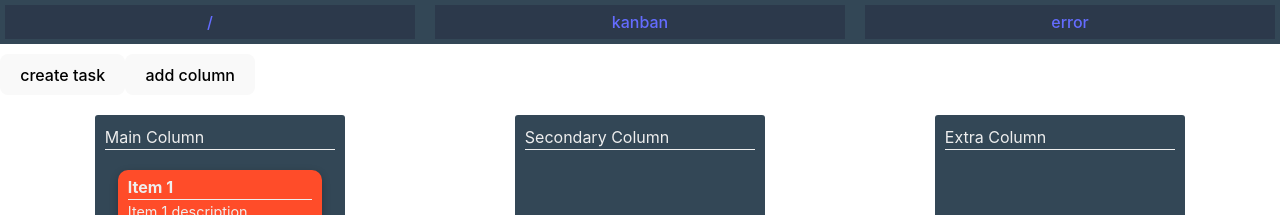
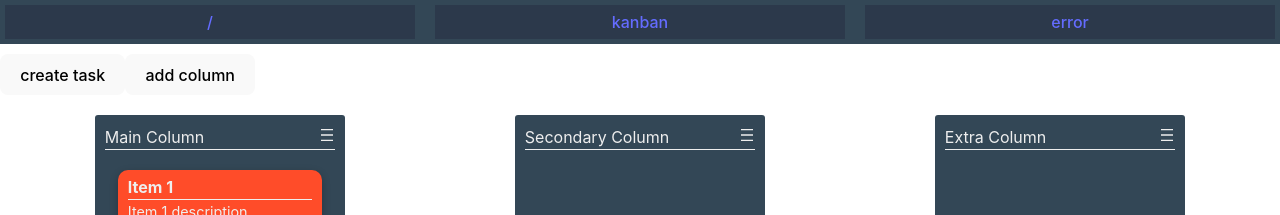
Before and after one commit to Daamii/kanban, a React (Vite) app: page /kanban in a window 1280 px wide. Shown: the top 215 px of the page. Built offline with nearby package versions, Linux system fonts and the light colour scheme.

Commit message:
capability to modify column name anytime

```diff
--- a/src/components/Inputs/TextInput.tsx
+++ b/src/components/Inputs/TextInput.tsx
@@ -4,11 +4,13 @@ import "./inputs.scss";
 
 interface TextInputProps {
   placeholder?: string;
+  defaulValue?: string;
   onInputChange: (value: string) => void;
 }
 
 const TextInput: React.FC<TextInputProps> = ({
   placeholder,
+  defaulValue,
   onInputChange,
 }) => {
   const handleChange = (event: React.ChangeEvent<HTMLInputElement>) => {
@@ -20,6 +22,7 @@ const TextInput: React.FC<TextInputProps> = ({
     <input
       type="text"
       className="text-input"
+      defaultValue={defaulValue}
       placeholder={placeholder}
       onChange={handleChange}
     />
--- a/src/features/Kanban/KanbanColumn.tsx
+++ b/src/features/Kanban/KanbanColumn.tsx
@@ -1,9 +1,13 @@
-import React from "react";
+import React, { useState } from "react";
 import { KanbanCard } from "./KanbanCard";
 import { ColumnnType, TaskType } from "../../Types/types";
+import { MdDensityMedium as Burger } from "react-icons/md";
+import TextInput from "../../components/Inputs/TextInput";
+import { useDispatch } from "react-redux";
+import { updateColumn } from "../../store/kanbanSlice";
 
 interface ColumnProps {
-  status: ColumnnType;
+  column: ColumnnType;
   items: TaskType[];
   isDragging: boolean;
   handleDragging: (dragging: boolean) => void;
@@ -12,23 +16,26 @@ interface ColumnProps {
 }
 
 export const KanbanColumn = ({
-  status,
+  column,
   items,
   isDragging,
   handleDragging,
   handleUpdateList,
   handleRemoveFromList,
 }: ColumnProps) => {
+  const [editionModeActive, setEditionModeActive] = useState(false);
   const handleDragOver = (e: React.DragEvent<HTMLDivElement>) => {
     e.preventDefault();
   };
   const handleDrop = (e: React.DragEvent<HTMLDivElement>) => {
     e.preventDefault();
-    console.debug("dropping: ", e.dataTransfer.getData("text"), " at ", status);
+    console.debug("dropping: ", e.dataTransfer.getData("text"), " at ", column);
     const id = e.dataTransfer.getData("text");
-    handleUpdateList(id, status.uuid);
+    handleUpdateList(id, column.uuid);
     handleDragging(false);
   };
+
+  const toggleEditionMode = () => setEditionModeActive((prev) => !prev);
 
   return (
     <div
@@ -36,11 +43,20 @@ export const KanbanColumn = ({
       onDragOver={handleDragOver}
       onDrop={handleDrop}
     >
-      <div className="kanban-column__title">{status.label}</div>
+      <div className="kanban-column__header">
+        <div className="kanban-column__header__title">{column.label}</div>
+        <div
+          className="kanban-column__header__burger"
+          onClick={toggleEditionMode}
+        >
+          <Burger />
+        </div>
+      </div>
+      {!editionModeActive ? (
         <div className="kanban-column__content">
           {items.map(
             (item) =>
-            status.uuid === item.columnUuid && (
+              column.uuid === item.columnUuid && (
                 <KanbanCard
                   data={item}
                   key={item.uuid}
@@ -50,6 +66,34 @@ export const KanbanColumn = ({
               )
           )}
         </div>
+      ) : (
+        <ColumnModifyForm value={column} hideForm={toggleEditionMode} />
+      )}
     </div>
   );
 };
+
+const ColumnModifyForm = ({
+  value,
+  hideForm,
+}: {
+  value: ColumnnType;
+  hideForm: () => void;
+}) => {
+  const dispatch = useDispatch();
+  const [inputValue, setInputValue] = useState<string>("");
+
+  return (
+    <>
+      <TextInput defaulValue={value.label} onInputChange={setInputValue} />
+      <button
+        onClick={() => {
+          dispatch(updateColumn({ ...value, label: inputValue }));
+          hideForm();
+        }}
+      >
+        save
+      </button>
+    </>
+  );
+};
--- a/src/features/Kanban/KanbanGrid.tsx
+++ b/src/features/Kanban/KanbanGrid.tsx
@@ -17,15 +17,15 @@ export const KanbanGrid = ({ tasks, columns }: Props) => {
 
   return (
     <div className="kanban-grid">
-      {columns.map((container) => (
+      {columns.map((column) => (
         <KanbanColumn
-          status={container}
-          key={container.uuid}
+          column={column}
+          key={column.uuid}
           items={tasks}
           isDragging={isDragging}
           handleDragging={handleDragging}
-          handleUpdateList={(id, status) =>
-            dispatch(updateList({ taskId: id, newColumnId: status }))
+          handleUpdateList={(taskId, columnId) =>
+            dispatch(updateList({ taskId: taskId, newColumnId: columnId }))
           }
           handleRemoveFromList={(id) => dispatch(removeTaskById({ id }))}
         />
--- a/src/features/Kanban/kanban.scss
+++ b/src/features/Kanban/kanban.scss
@@ -17,11 +17,20 @@
   height: 70vh;
   border-radius: 3px;
 
-  &__title {
+  &__header {
+    display: flex;
+    width: 100%;
+    flex-direction: row;
+    justify-content: space-between;
     border-bottom: solid 1px;
-    width: 100%;
+
+    &__title {
+      width: 100%;
+    }
+    &__burger:hover {
+      cursor: pointer;
+    }
   }
-
   &__content {
     display: flex;
     flex-direction: column;
--- a/src/store/kanbanSlice.ts
+++ b/src/store/kanbanSlice.ts
@@ -74,9 +74,7 @@ const kanbanSlice = createSlice({
     pushTask: (state, action) => {
       state.tasks.push(action.payload);
     },
-    setColumns: (state, action) => {
-      state.columns = action.payload;
-    },
+
     updateList: (
       state,
       action: PayloadAction<{ taskId: string; newColumnId: string }>
@@ -95,6 +93,17 @@ const kanbanSlice = createSlice({
       const { id } = action.payload;
       state.tasks = state.tasks.filter((t) => t.uuid != id);
     },
+    setColumns: (state, action) => {
+      state.columns = action.payload;
+    },
+    updateColumn: (state, action: PayloadAction<ColumnnType>) => {
+      const { payload: column } = action;
+
+      const colIndex = state.columns.findIndex(
+        (item) => item.uuid === column.uuid
+      );
+      state.columns[colIndex] = column;
+    },
   },
 });
 
@@ -105,6 +114,12 @@ export const selectTasks = createSelector(
   (kanban) => kanban.tasks
 );
 
-export const { setTasks, pushTask, setColumns, updateList, removeTaskById } =
-  kanbanSlice.actions;
+export const {
+  setTasks,
+  pushTask,
+  updateList,
+  removeTaskById,
+  setColumns,
+  updateColumn,
+} = kanbanSlice.actions;
 export default kanbanSlice.reducer;
```
Lines whose indentation alone changed are shown as unchanged.
